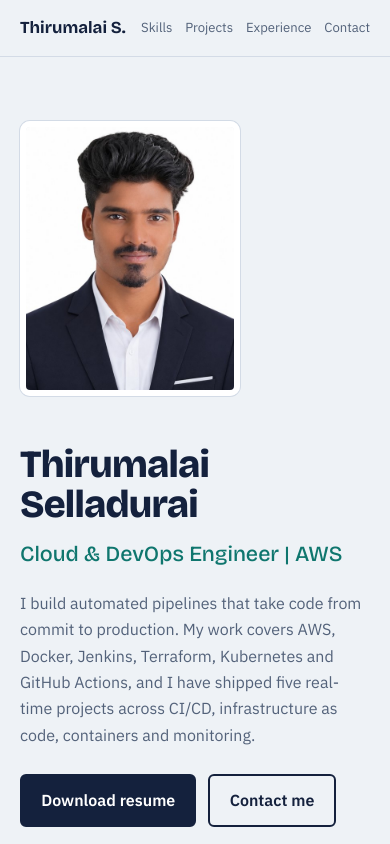
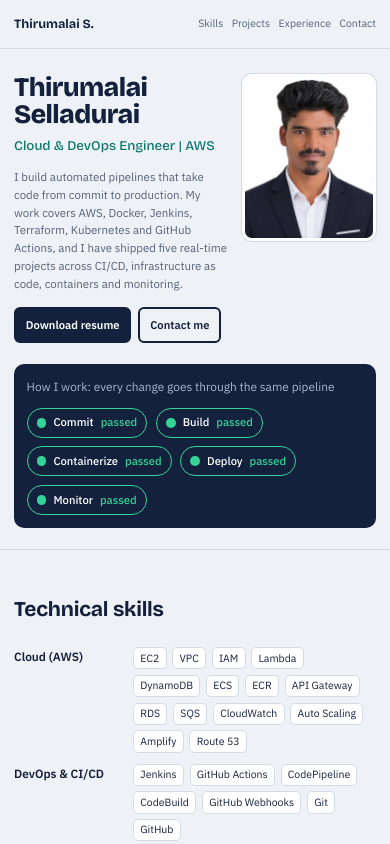
Before and after one commit to thirumalai004/New-portfolio, a plain HTML site: page index.html in a window 390 px wide. Shown: the top 844 px of the page. Drawn offline with nearby package versions, Linux system fonts and the light colour scheme.

Commit message:
second  commit

```diff
--- a/index.html
+++ b/index.html
@@ -42,6 +42,7 @@ h1{font-family:var(--head);font-weight:800;font-size:clamp(2.4rem,6vw,4rem);line
 .btn.main:hover{background:var(--teal);border-color:var(--teal)}
 .btn.alt{color:var(--ink)}
 .btn.alt:hover{background:var(--ink);color:#fff}
+.hero .wrap + .wrap{display:block}
 .photo{justify-self:end;width:100%;max-width:320px;aspect-ratio:4/5;object-fit:cover;object-position:top;border-radius:10px;border:6px solid #fff;box-shadow:0 0 0 1px var(--line)}
 
 /* pipeline strip: the one animated moment */
@@ -87,11 +88,30 @@ footer a{color:#fff}
 .copy{margin-top:2rem;font-size:.85rem;color:#7d8cab}
 
 @media(max-width:760px){
-  nav ul{gap:.8rem;font-size:.82rem}
-  .hero .wrap{grid-template-columns:1fr}
-  .photo{justify-self:start;max-width:220px;order:-1}
-  .skills,.row,.two{grid-template-columns:1fr;gap:.4rem}
-  .two{gap:2rem}
+  html{font-size:14px}
+  .wrap{padding:0 1rem}
+  nav .wrap{height:48px;flex-direction:row}
+  nav b{font-size:.9rem}
+  nav ul{gap:.6rem;font-size:.75rem}
+  .hero{padding:1.75rem 0 1.5rem}
+  .hero .wrap{grid-template-columns:1.6fr 1fr;gap:1rem;align-items:start}
+  .hero .wrap + .wrap{display:block}
+  h1{font-size:1.9rem}
+  .role{font-size:.95rem;margin:.5rem 0 .7rem}
+  .lead{font-size:.82rem;line-height:1.55}
+  .photo{justify-self:end;width:100%;max-width:none;height:auto;aspect-ratio:4/5;border-radius:10px;border-width:3px;order:0}
+  .btns{gap:.5rem;margin-top:1rem}
+  .btn{padding:.5rem .7rem;font-size:.8rem}
+  .pipe{margin-top:1.5rem;padding:.9rem}
+  .stage{font-size:.8rem;padding:.35rem .65rem}
+  .skills{grid-template-columns:105px 1fr;gap:.8rem 1rem}
+  .skills dt{font-size:.85rem}
+  .chips span{font-size:.75rem;padding:.1rem .45rem}
+  .row{grid-template-columns:90px 1fr;gap:1rem}
+  .when{font-size:.75rem}
+  .row h3{font-size:1rem}
+  .two{grid-template-columns:1fr 1fr;gap:1.25rem;font-size:.85rem}
+  h2{font-size:1.5rem}
 }
 @media(prefers-reduced-motion:reduce){.stage{transition:none}}
 </style>
```
